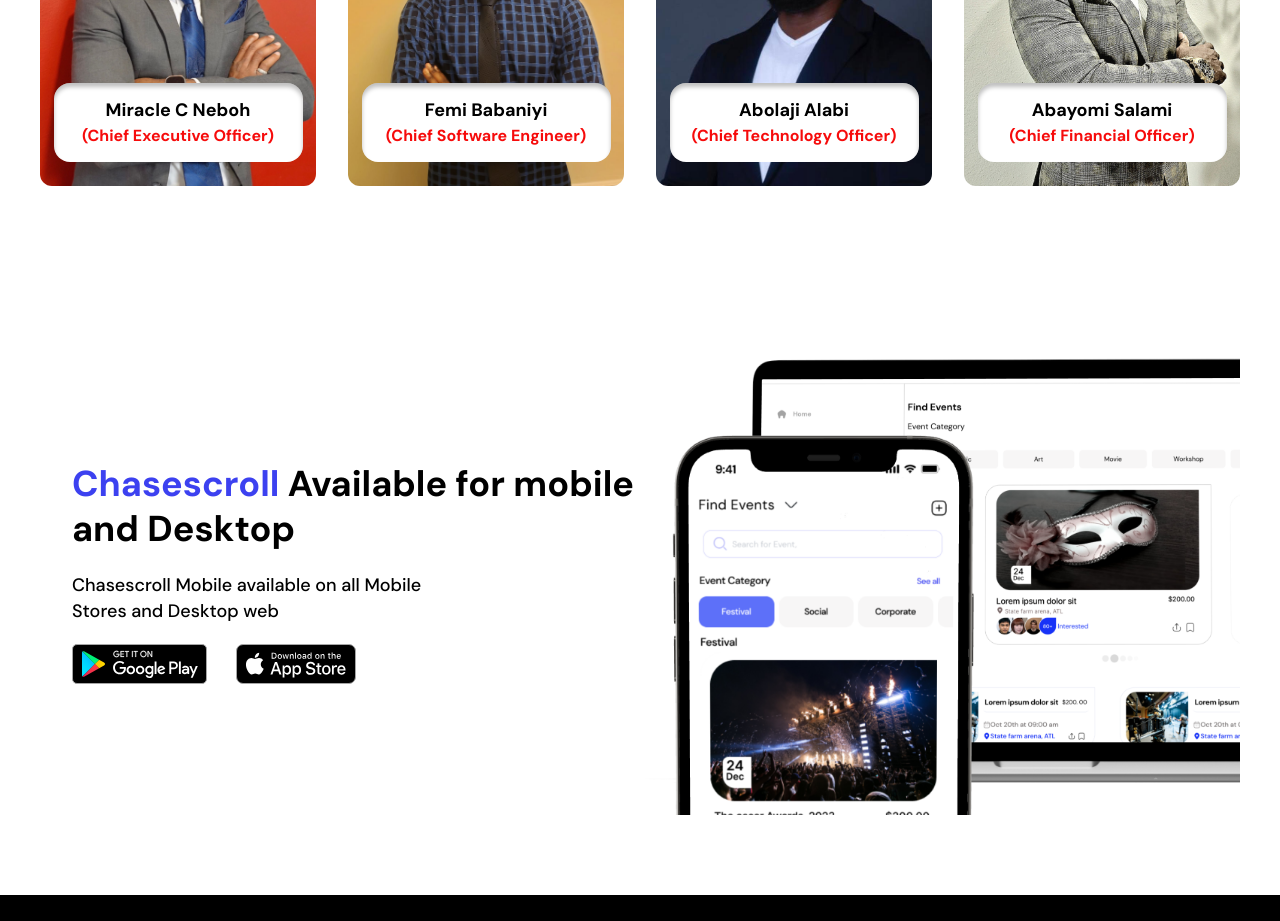
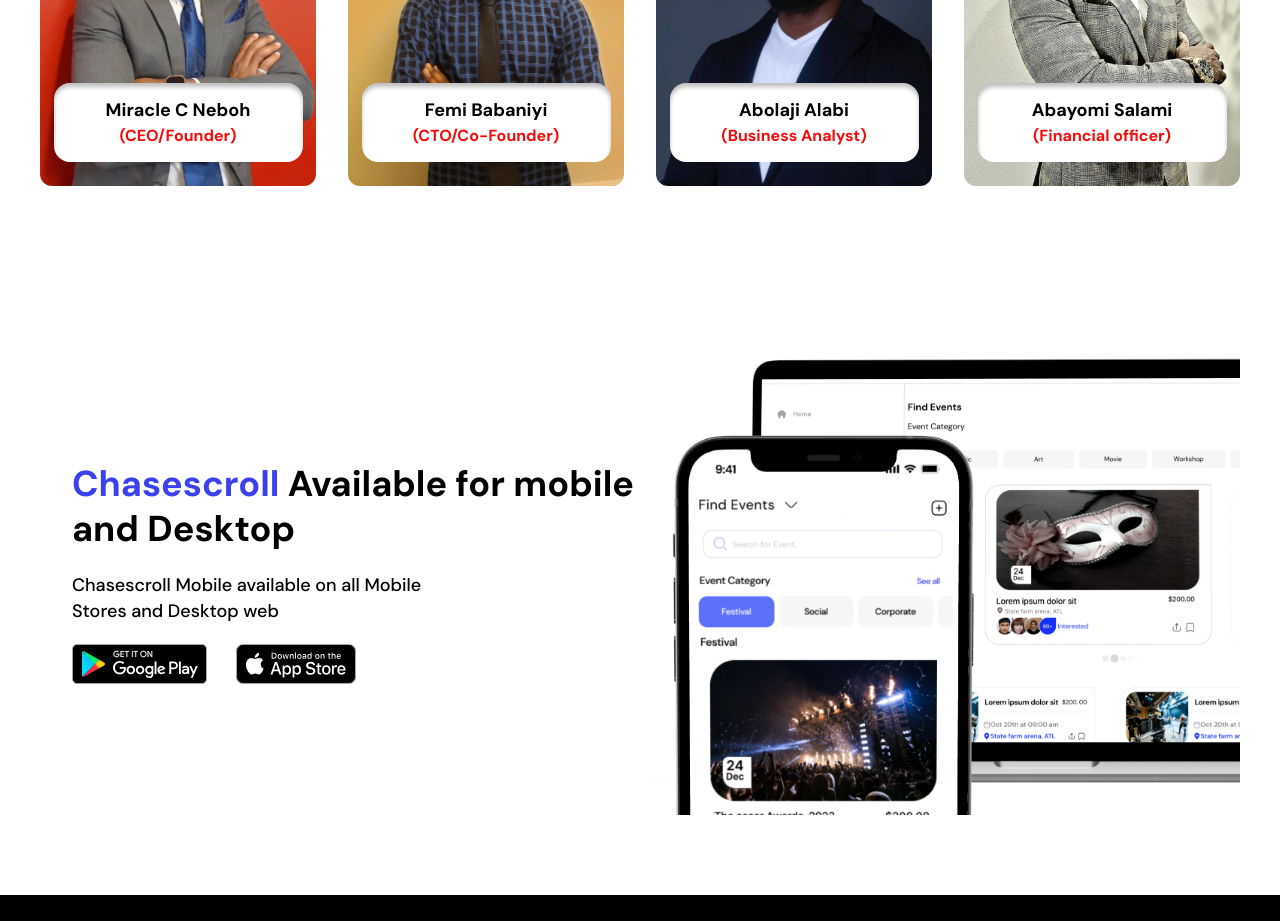
Before and after one commit to Gitadmin23/Chasescroll-Landingpage, a React (Vite) app: page /about in a window 1280 px wide. Shown: the part 1720-2641 px from the top of the page. Built offline with nearby package versions, Linux system fonts and the light colour scheme.

Commit message:
update on about team position

```diff
--- a/src/constants/index.js
+++ b/src/constants/index.js
@@ -78,23 +78,23 @@
         id: 1,
         img: "/assets/about3.png",
         text: "Miracle C Neboh",
-        text1: "(Chief Executive Officer)"
+        text1: "(CEO/Founder)"
     },
     {
         id: 2,
         img: "/assets/about2.jpeg",
         text: "Femi Babaniyi",
-        text1: "(Chief Software Engineer)"    },
+        text1: "(CTO/Co-Founder)"    },
     {
         id: 3,
         img: "/assets/about.jpeg",
         text: "Abolaji Alabi",
-        text1: "(Chief Technology Officer)"    },
+        text1: "(Business Analyst)"    },
     {
         id: 4,
         img: "/assets/about4.jpeg",
         text: "Abayomi Salami ",
-        text1: "(Chief Financial Officer)"    },
+        text1: "(Financial officer)"    },
 
 ]
 export const CONTACT_CARDS = [
```
Also changed, not shown: src/components/About/Main.jsx (+0 -25 lines).
